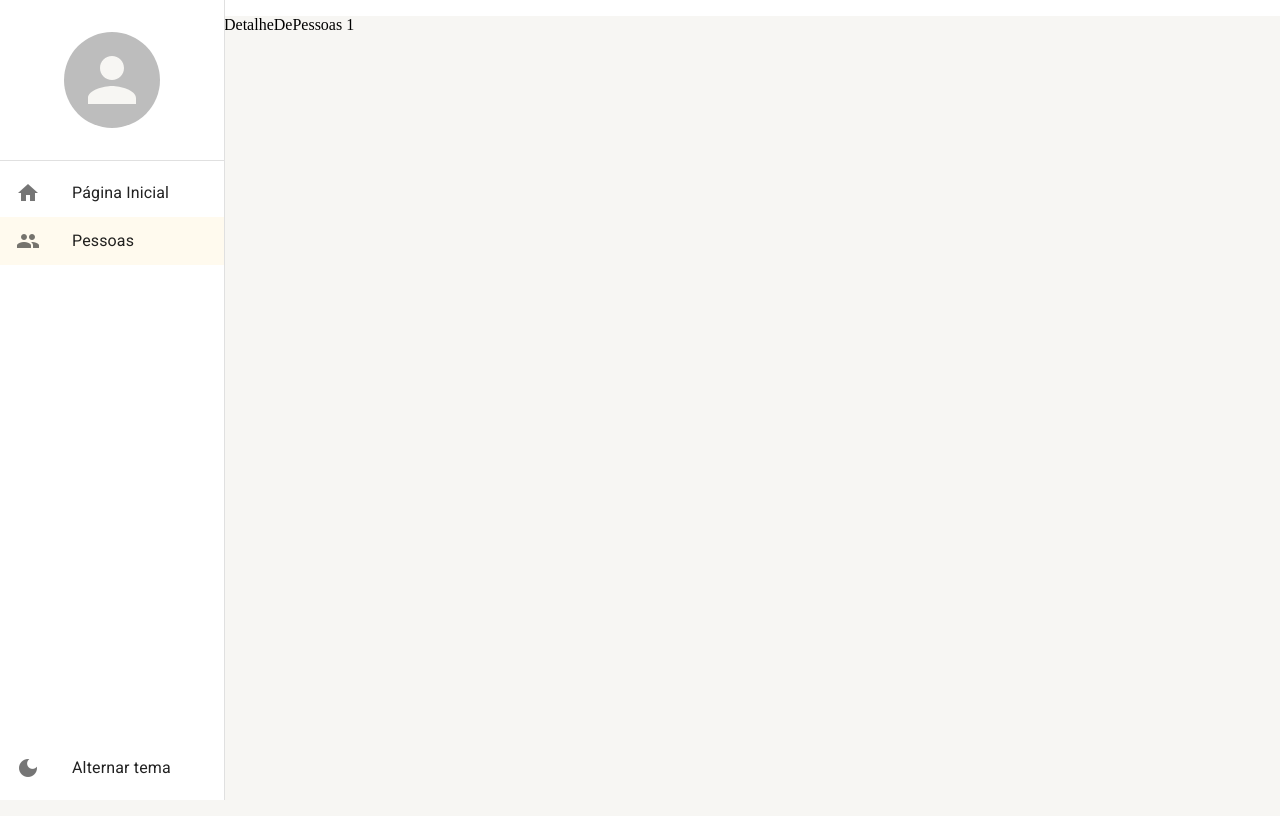
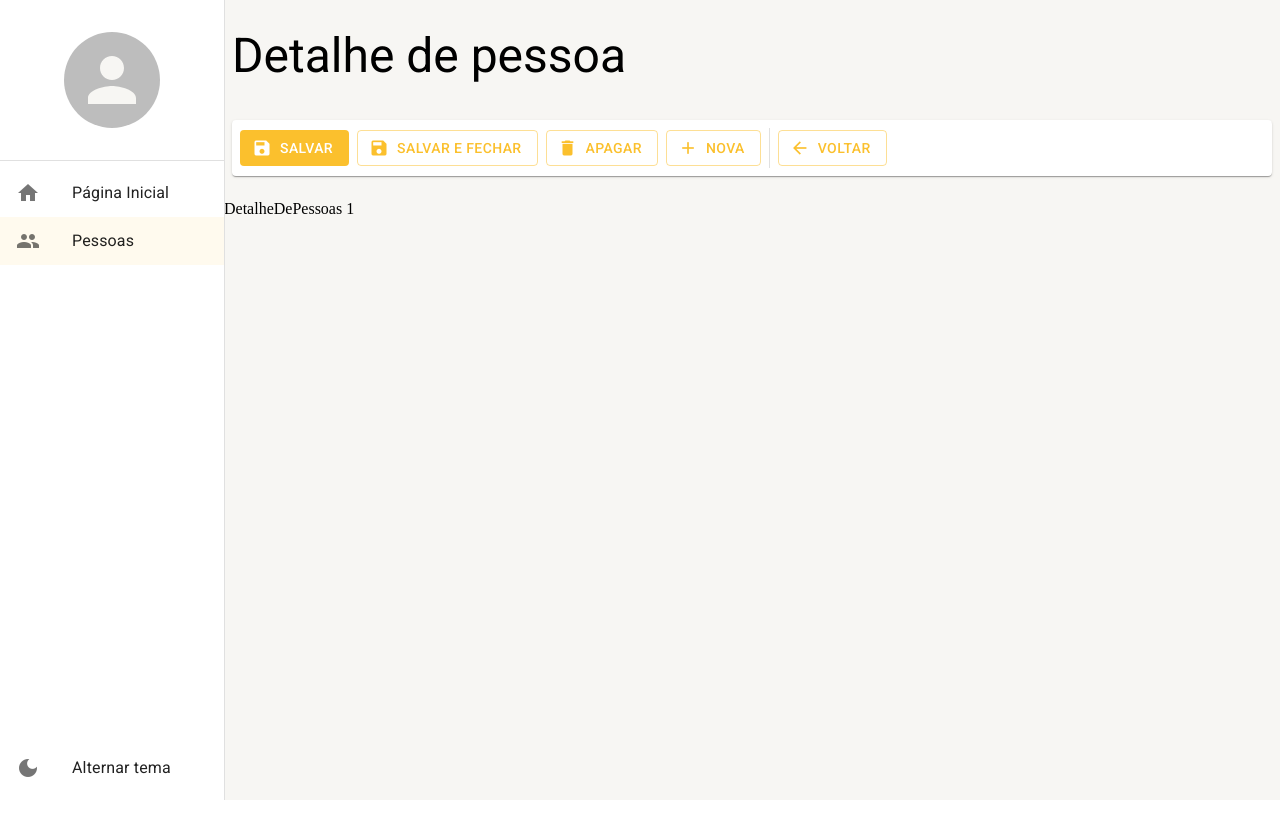
Before and after one commit to Roger-Franco/react-materialui-typescript, a React (Create React App) app: page /pessoas/detalhe/1 in a window 1280 px wide. Built offline with nearby package versions, Linux system fonts and the light colour scheme.

Commit message:
Estilização recursos em edição e criação

```diff
--- a/src/pages/dashboard/Dashboard.tsx
+++ b/src/pages/dashboard/Dashboard.tsx
@@ -1,9 +1,9 @@
 import { FerramentasDeDetalhe } from '../../shared/components';
-import { LayoutBasedePagina } from '../../shared/layouts';
+import { LayoutBaseDePagina } from '../../shared/layouts';
 
 export const Dashboard = () => {
   return (
-    <LayoutBasedePagina
+    <LayoutBaseDePagina
       titulo='Página inicial'
       barraDeFerramentas={(
         <FerramentasDeDetalhe
@@ -12,6 +12,6 @@ export const Dashboard = () => {
       )}
     >
       Testando
-    </LayoutBasedePagina>
+    </LayoutBaseDePagina>
   );
 };
--- a/src/pages/pessoas/DetalheDePessoas.tsx
+++ b/src/pages/pessoas/DetalheDePessoas.tsx
@@ -1,8 +1,32 @@
-import { useParams } from 'react-router-dom';
+import { useNavigate, useParams } from 'react-router-dom';
+
+import { FerramentasDeDetalhe } from '../../shared/components';
+import { LayoutBaseDePagina } from '../../shared/layouts';
 
 export const DetalheDePessoas: React.FC = () => {
   const { id = 'nova' } = useParams<'id'>();
+  const navigate = useNavigate();
+
   return (
-    <p>DetalheDePessoas {id}</p>
+    <LayoutBaseDePagina
+      titulo='Detalhe de pessoa'
+      barraDeFerramentas={
+        <FerramentasDeDetalhe
+          textoBotaoNovo="Nova"
+          mostrarBotaoSalvarEFechar
+          mostrarBotaoNovo={id !== 'nova'}
+          mostrarBotaoApagar={id !== 'nova'}
+
+          // aoClicarEmSalvar={() => {}}
+          // aoClicarEmSalvarEFechar={() => {}}
+          // aoClicarEmApagar={() => {}}
+          aoClicarEmVoltar={() => navigate('/pessoas')}
+          aoClicarEmNovo={() => navigate('/pessoas/detalhe/nova')}
+        />
+      }
+    >
+      <p>DetalheDePessoas {id}</p>
+
+    </LayoutBaseDePagina>
   );
 };
--- a/src/pages/pessoas/ListagemDePessoas.tsx
+++ b/src/pages/pessoas/ListagemDePessoas.tsx
@@ -4,7 +4,7 @@ import { useNavigate, useSearchParams } from 'react-router-dom';
 import { FerramentasDaListagem } from '../../shared/components';
 import { Environment } from '../../shared/environment';
 import { useDebounce } from '../../shared/hooks';
-import { LayoutBasedePagina } from '../../shared/layouts';
+import { LayoutBaseDePagina } from '../../shared/layouts';
 import { IListagemPessoa, PessoasService } from '../../shared/services/api/pessoas/PessoasService';
 
 
@@ -63,7 +63,7 @@ export const ListagemDePessoas: React.FC = () => {
   };
 
   return (
-    <LayoutBasedePagina
+    <LayoutBaseDePagina
       titulo='Listagem de pessoas'
       barraDeFerramentas={
         <FerramentasDaListagem
@@ -132,6 +132,6 @@ export const ListagemDePessoas: React.FC = () => {
         </Table>
       </TableContainer>
 
-    </LayoutBasedePagina >
+    </LayoutBaseDePagina >
   );
 };
--- a/src/shared/layouts/LayoutBaseDePagina.tsx
+++ b/src/shared/layouts/LayoutBaseDePagina.tsx
@@ -8,7 +8,7 @@ interface ILayoutBaseDePaginaprops {
   barraDeFerramentas?: ReactNode
 }
 
-export const LayoutBasedePagina: React.FC<ILayoutBaseDePaginaprops> = ({ children, titulo, barraDeFerramentas }) => {
+export const LayoutBaseDePagina: React.FC<ILayoutBaseDePaginaprops> = ({ children, titulo, barraDeFerramentas }) => {
   // const smDown = useMediaQuery(theme.breakpoints.down('sm')); # Alternativa seria descer essa linha
   const smDown = useMediaQuery((theme: Theme) => theme.breakpoints.down('sm'));
   const mdDown = useMediaQuery((theme: Theme) => theme.breakpoints.down('md'));
```
